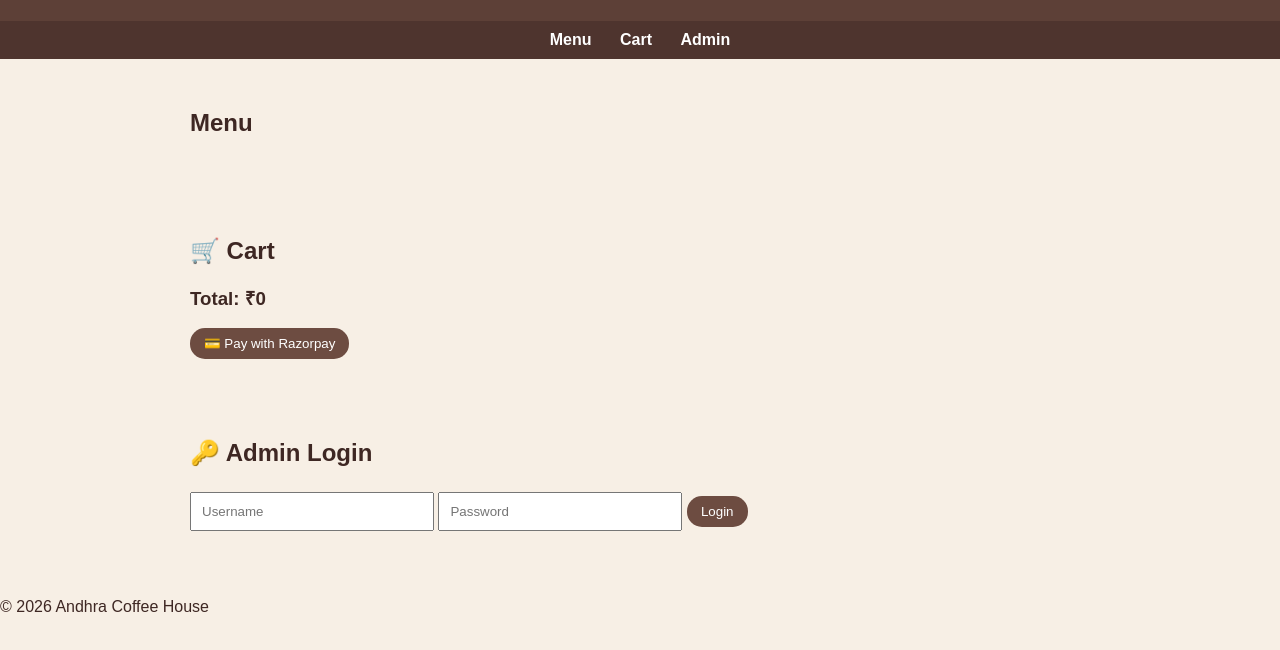
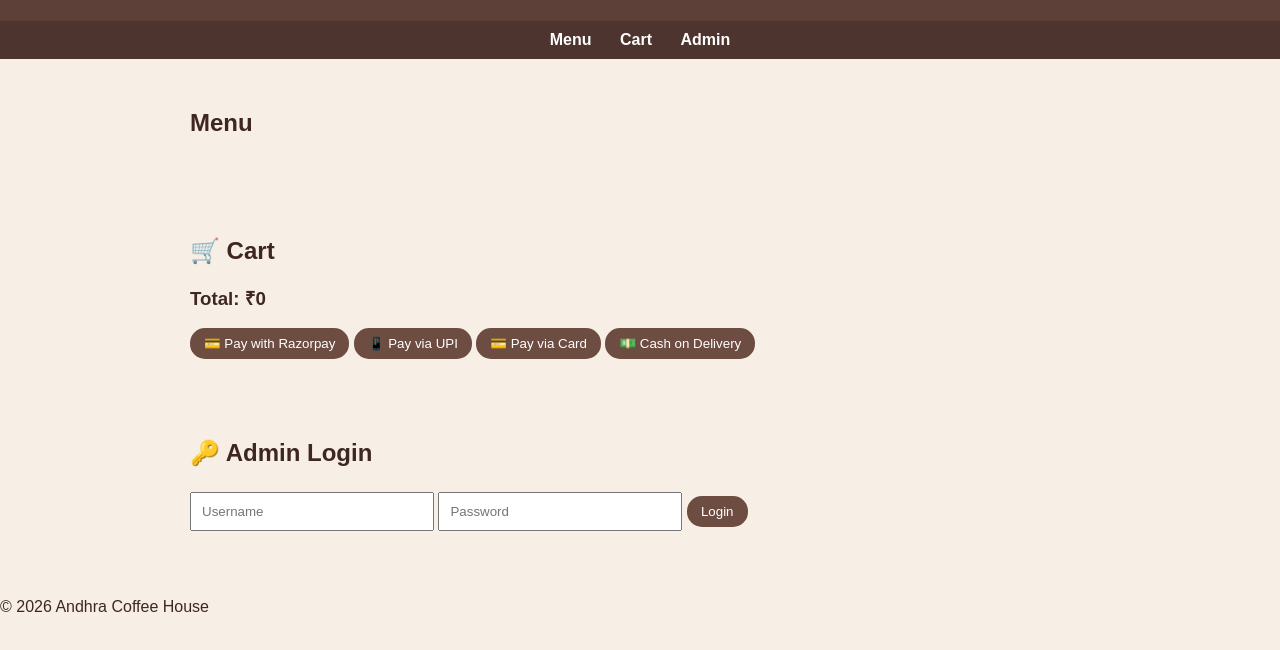
Before and after one commit to Murarimohansai/andhra-coffee-shop, a plain HTML site: page index.html in a window 1280 px wide. Shown: the part 100-750 px from the top of the page. Drawn offline with Linux system fonts and the light colour scheme.

Commit message:
Update index.html

```diff
--- a/index.html
+++ b/index.html
@@ -30,8 +30,14 @@
 <section id="cart" class="section">
     <h2>🛒 Cart</h2>
     <ul id="cartItems"></ul>
+
     <h3>Total: ₹<span id="total">0</span></h3>
+
+    <!-- Payment Options -->
     <button onclick="payNow()">💳 Pay with Razorpay</button>
+    <button onclick="payUPI()">📱 Pay via UPI</button>
+    <button onclick="payCard()">💳 Pay via Card</button>
+    <button onclick="payCOD()">💵 Cash on Delivery</button>
 </section>
 
 <!-- LOGIN -->
```
